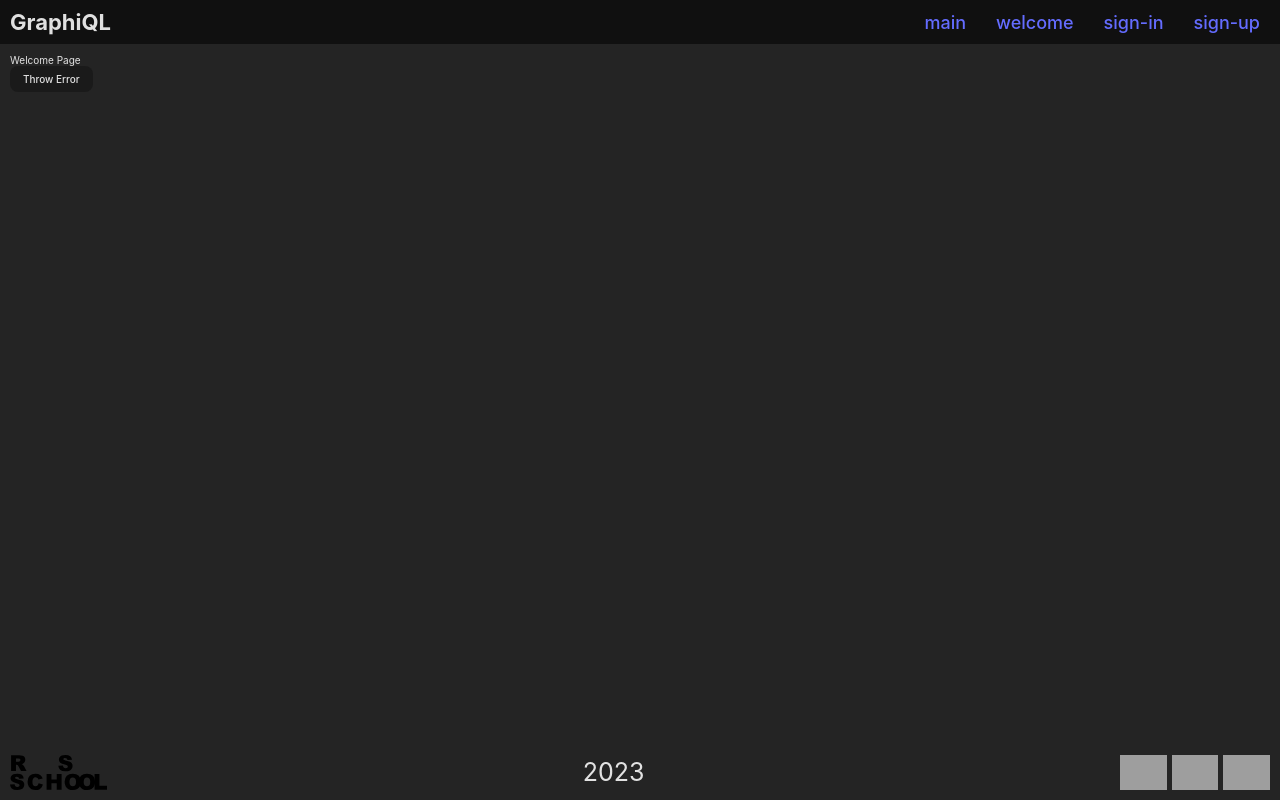
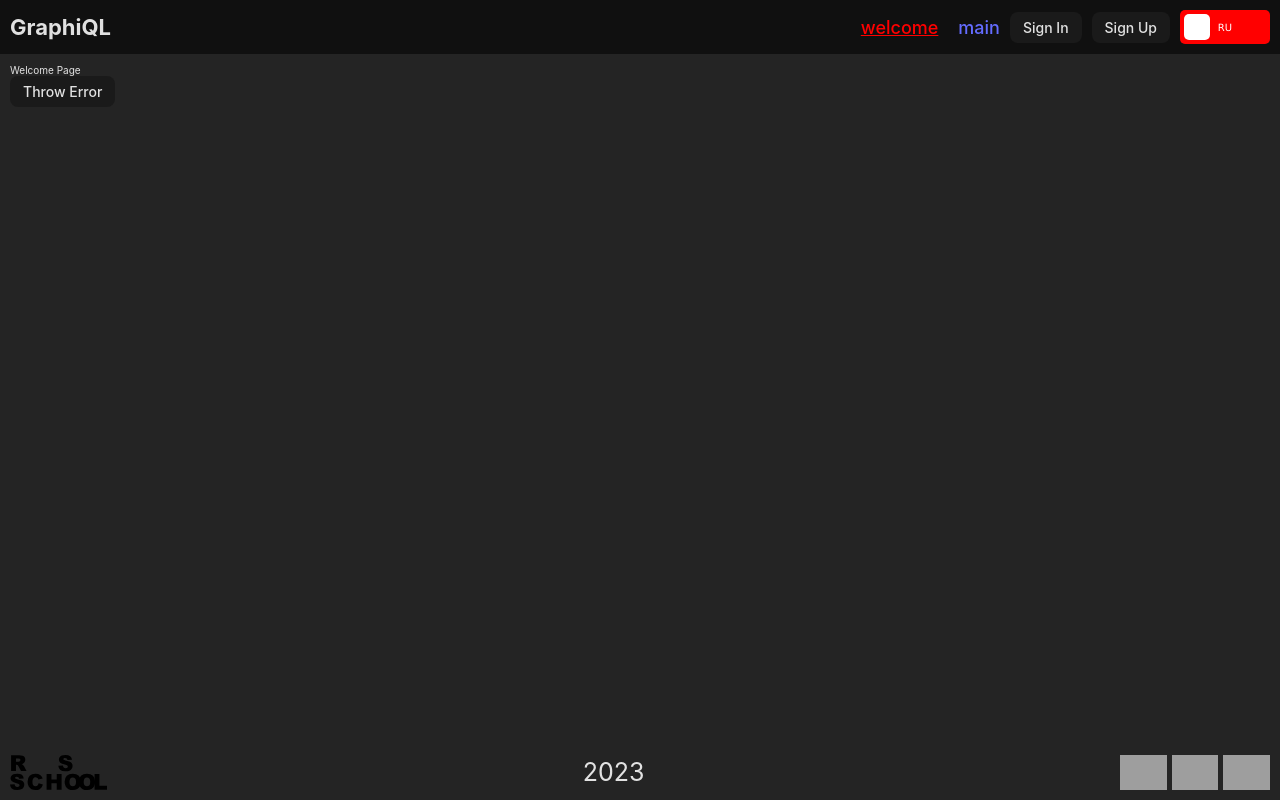
Before and after one commit to kontinentkm/graphiql-app, a React (Vite) app: page /welcome in a window 1280 px wide. Built offline with nearby package versions, Linux system fonts and the light colour scheme; grey boxes are pictures that could not be loaded.

Commit message:
feat: add Toggler UI element

```diff
--- /dev/null
+++ b/src/UI/Toggler/Toggler.module.css
@@ -0,0 +1,73 @@
+.switch {
+  position: relative;
+  display: inline-block;
+  width: 90px;
+  height: 34px;
+}
+
+.switch input {
+  display: none;
+}
+
+.slider {
+  position: absolute;
+  cursor: pointer;
+  top: 0;
+  left: 0;
+  right: 0;
+  bottom: 0;
+  background-color: rgb(255, 0, 0);
+  -webkit-transition: .4s;
+  transition: .4s;
+  border-radius: 5px
+}
+
+.slider:before {
+  position: absolute;
+  content: "";
+  height: 26px;
+  width: 26px;
+  left: 4px;
+  bottom: 4px;
+  background-color: white;
+  -webkit-transition: .4s;
+  transition: .4s;
+  border-radius: 5px
+}
+
+input:checked+.slider {
+  background-color: #00c30d;
+}
+
+input:focus+.slider {
+  box-shadow: 0 0 1px #2196F3;
+}
+
+input:checked+.slider:before {
+  -webkit-transform: translateX(55px);
+  -ms-transform: translateX(55px);
+  transform: translateX(55px);
+}
+
+.on {
+  display: none;
+}
+
+.on,
+.off {
+  color: white;
+  position: absolute;
+  transform: translate(-50%, -50%);
+  top: 50%;
+  left: 50%;
+  font-size: 10px;
+  font-family: Verdana, sans-serif;
+}
+
+input:checked+.slider .on {
+  display: block;
+}
+
+input:checked+.slider .off {
+  display: none;
+}
--- /dev/null
+++ b/src/UI/Toggler/Toggler.tsx
@@ -0,0 +1,29 @@
+import { FC } from 'react';
+
+import styles from '@src/UI/Toggler/Toggler.module.css';
+import ITogglerProps from '@src/types/interfaces/ITogglerProps';
+
+const Toggler: FC<ITogglerProps> = ({
+  callback,
+  on,
+  off,
+}: ITogglerProps): JSX.Element => {
+  const onChange: React.ChangeEventHandler = (
+    event: React.ChangeEvent<HTMLInputElement>
+  ): void => {
+    const value: string = event.target.checked ? on : off;
+    callback(value);
+  };
+
+  return (
+    <label className={styles.switch}>
+      <input type="checkbox" onChange={onChange} />
+      <div className={`${styles.slider} ${styles.round}`}>
+        <span className={styles.on}>{on.toUpperCase()}</span>
+        <span className={styles.off}>{off.toUpperCase()}</span>
+      </div>
+    </label>
+  );
+};
+
+export default Toggler;
--- a/src/components/FallbackUI/FallbackUI.tsx
+++ b/src/components/Fallback/Fallback.tsx
@@ -5,7 +5,7 @@ const FALLBACK_MESSAGE = 'Error occurs!';
 const UNKNOWN_ERROR_MESSAGE = 'Unknown error';
 const BTN_TEXT = 'Reload';
 
-const FallbackUI: FC = (): JSX.Element => {
+const Fallback: FC = (): JSX.Element => {
   const error = useRouteError();
   const location = useLocation();
   const navigate = useNavigate();
@@ -31,4 +31,4 @@ const FallbackUI: FC = (): JSX.Element => {
   );
 };
 
-export default FallbackUI;
+export default Fallback;
--- /dev/null
+++ b/src/components/Header/Header.module.css
@@ -0,0 +1,33 @@
+.header {
+  width: 100%;
+  background-color: #0000008c;
+}
+
+.wrapper {
+  display: flex;
+  justify-content: end;
+  align-items: center;
+  gap: 1rem;
+}
+
+.header a {
+  font-size: 1.8rem;
+}
+
+.navigation {
+  display: flex;
+  gap: 2rem;
+}
+
+.title {
+  margin-right: auto;
+  font-size: 2.2rem;
+  text-wrap: nowrap;
+  text-align: center;
+}
+
+.buttons {
+  display: flex;
+  align-items: center;
+  gap: 1rem;
+}
--- /dev/null
+++ b/src/components/Header/Header.tsx
@@ -0,0 +1,45 @@
+import { FC } from 'react';
+import { NavLink, useNavigate } from 'react-router-dom';
+
+import styles from '@src/components/Header/Header.module.css';
+import layout from '@src/components/Layout/Layout.module.css';
+
+import EPages from '@src/types/enums/EPages';
+
+import { APP_TITLE } from '@src/constants/global';
+
+import Toggler from '@src/UI/Toggler/Toggler';
+
+const Header: FC = (): JSX.Element => {
+  const navigate = useNavigate();
+
+  return (
+    <header className={styles.header}>
+      <div className={`${layout.wrapper} ${styles.wrapper}`}>
+        <h1 className={styles.title}>{APP_TITLE}</h1>
+
+        <nav className={styles.navigation}>
+          <NavLink to={EPages.WELCOME}>{EPages.WELCOME}</NavLink>
+          <NavLink to={EPages.MAIN}>{EPages.MAIN}</NavLink>
+        </nav>
+
+        <div className={styles.buttons}>
+          <button type="button" onClick={(): void => navigate(EPages.SIGN_IN)}>
+            Sign In
+          </button>
+          <button type="button" onClick={(): void => navigate(EPages.SIGN_UP)}>
+            Sign Up
+          </button>
+        </div>
+
+        <Toggler
+          on="en"
+          off="ru"
+          callback={(value: string): void => console.log(value)}
+        />
+      </div>
+    </header>
+  );
+};
+
+export default Header;
--- a/src/components/Layout/Layout.module.css
+++ b/src/components/Layout/Layout.module.css
@@ -5,30 +5,7 @@
   padding: 1rem;
 }
 
-.header {
-  width: 100%;
-  background-color: #0000008c;
-}
-
-.header a {
-  font-size: 1.8rem;
-  padding: 0 1rem;
-}
-
-.navigation {
-  display: flex;
-  justify-content: end;
-  gap: 1rem;
-  align-items: center;
-}
-
-.title {
-  margin-right: auto;
-  font-size: 2.2rem;
-  text-wrap: nowrap;
-  text-align: center;
-}
-
 .main {
   width: 100%;
+  flex-grow: 1;
 }
--- a/src/components/Layout/Layout.tsx
+++ b/src/components/Layout/Layout.tsx
@@ -1,17 +1,15 @@
 import { FC } from 'react';
-import { NavLink, Outlet, useLocation } from 'react-router-dom';
+import { Outlet, useLocation } from 'react-router-dom';
 import { Helmet, HelmetProvider } from 'react-helmet-async';
 
 import styles from '@src/components/Layout/Layout.module.css';
 
-import EPages from '@src/types/enums/EPages';
-
 import { capitalize } from '@src/utils/StringTransform';
 
-import { APP_TITLE } from '@src/constants/global';
 import favicon from '@src/assets/graphql.png';
 
 import Footer from '@src/components/Footer/Footer';
+import Header from '@src/components/Header/Header';
 
 const Layout: FC = (): JSX.Element => {
   const { pathname } = useLocation();
@@ -20,25 +18,12 @@ const Layout: FC = (): JSX.Element => {
   return (
     <HelmetProvider>
       <Helmet title={`${pageName}`} link={[{ rel: 'icon', href: favicon }]} />
-
-      <header className={styles.header}>
-        <div className={styles.wrapper}>
-          <nav className={styles.navigation}>
-            <h1 className={styles.title}>{APP_TITLE}</h1>
-            <NavLink to={EPages.MAIN}>{EPages.MAIN}</NavLink>
-            <NavLink to={EPages.WELCOME}>{EPages.WELCOME}</NavLink>
-            <NavLink to={EPages.SIGN_IN}>{EPages.SIGN_IN}</NavLink>
-            <NavLink to={EPages.SIGN_UP}>{EPages.SIGN_UP}</NavLink>
-          </nav>
-        </div>
-      </header>
-
+      <Header />
       <main className={styles.main}>
         <div className={styles.wrapper}>
           <Outlet />
         </div>
       </main>
-
       <Footer />
     </HelmetProvider>
   );
--- a/src/router/Router.tsx
+++ b/src/router/Router.tsx
@@ -11,14 +11,14 @@ import { privateRoutes, publicRoutes } from '@src/router/routes';
 
 import Layout from '@src/components/Layout/Layout';
 import NotFound from '@src/pages/NotFound/NotFound';
-import FallbackUI from '@src/components/FallbackUI/FallbackUI';
+import Fallback from '@src/components/Fallback/Fallback';
 
 const useCustomRouter = () => {
   const authorized: boolean = useSelector(selectAuthorization);
 
   return createBrowserRouter(
     createRoutesFromElements(
-      <Route path="/" element={<Layout />} errorElement={<FallbackUI />}>
+      <Route path="/" element={<Layout />} errorElement={<Fallback />}>
         {authorized ? privateRoutes : publicRoutes}
 
         <Route path="*" element={<NotFound />} />
--- a/src/styles/global.css
+++ b/src/styles/global.css
@@ -17,6 +17,7 @@ a {
   font-weight: 500;
   color: #646cff;
   text-decoration: inherit;
+  transition: all 0.3 ease;
 }
 a:hover {
   color: #535bf2;
@@ -29,31 +30,45 @@ a:hover {
   min-height: 100vh;
 }
 
-main {
-  flex-grow: 1;
-}
-
 h1 {
   font-size: 3.2rem;
   line-height: 1.1;
 }
 
 button {
+  outline: none;
   border-radius: 8px;
   border: 1px solid transparent;
-  padding: 0.6em 1.2rem;
-  font-size: 1rem;
+  padding: 0.6rem 1.2rem;
+  font-size: 1.4rem;
   font-weight: 500;
   font-family: inherit;
   background-color: #1a1a1a;
+  color: rgba(255, 255, 255, 0.87);
   cursor: pointer;
-  transition: border-color 0.25s;
-  color: rgba(255, 255, 255, 0.87);
+  transition: all 0.25s;
 }
+
 button:hover {
   border-color: #646cff;
 }
-button:focus,
-button:focus-visible {
-  outline: 4px auto -webkit-focus-ring-color;
+
+button:active {
+  background-color: rgba(255, 255, 255, 0.87);
+  color: #1a1a1a;
 }
+
+button:disabled:hover,
+button:disabled:active {
+  cursor: not-allowed;
+  background-color: #1a1a1a;
+  border: 1px solid transparent;
+  color: inherit;
+}
+
+/* this class is necessary to distinguish link in case current page path equal to the link path (NavLink element)*/
+a.active {
+  color: red;
+  text-decoration: underline;
+  pointer-events: none;
+}
--- /dev/null
+++ b/src/types/interfaces/ITogglerProps.ts
@@ -0,0 +1,7 @@
+interface ITogglerProps {
+  on: string;
+  off: string;
+  callback: (value: ITogglerProps['on'] | ITogglerProps['off']) => void;
+}
+
+export default ITogglerProps;
```
